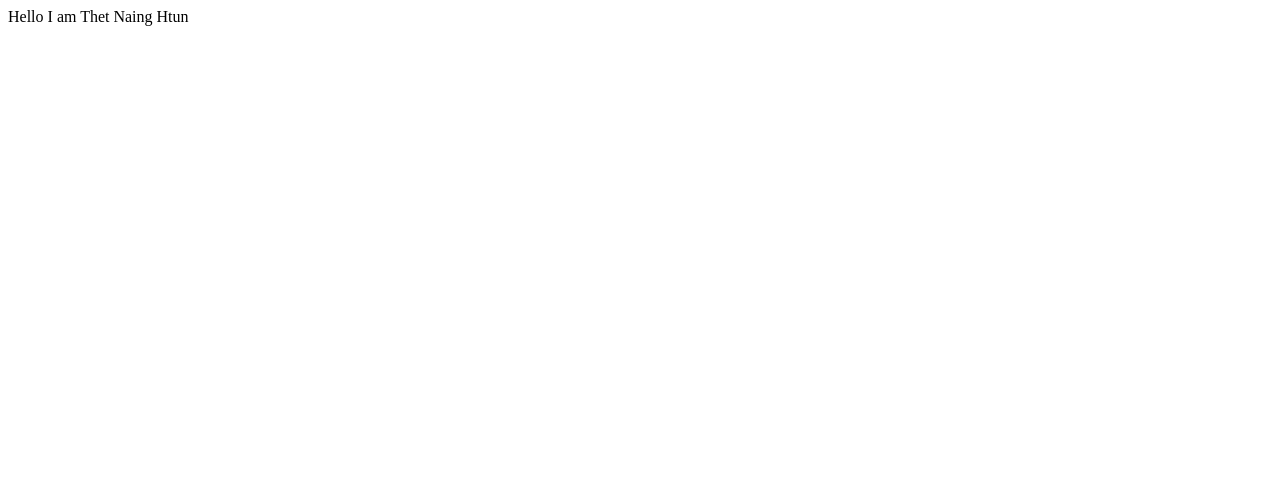
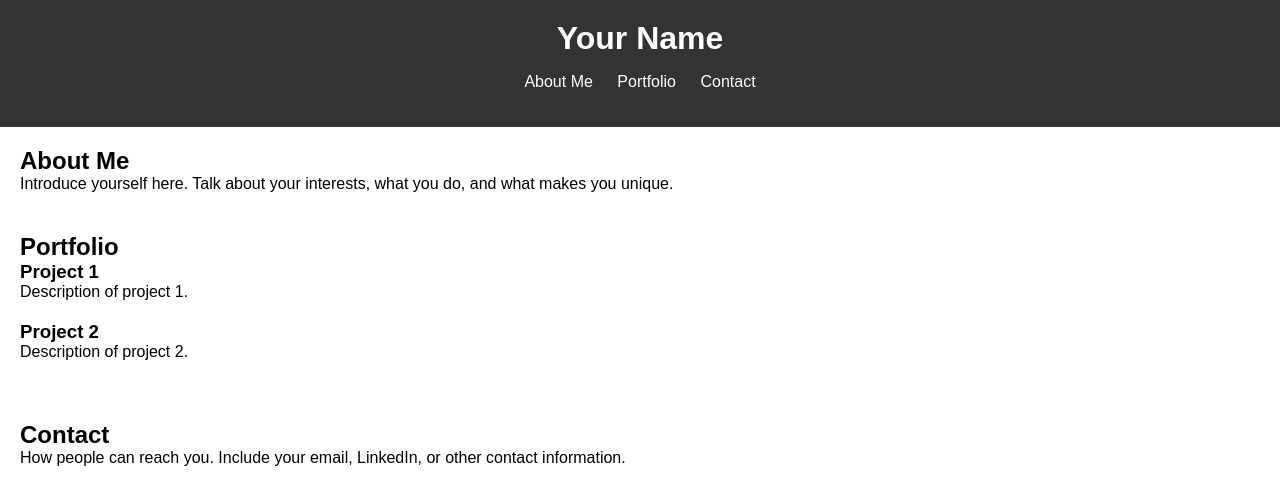
Before and after one commit to thetnainghtun4/thetnainghtun4.github.io, a plain HTML site: page index.html in a window 1280 px wide. Drawn offline with Linux system fonts and the light colour scheme.

Commit message:
Update index.html

```diff
--- a/index.html
+++ b/index.html
@@ -1 +1,92 @@
-Hello I am Thet Naing Htun
+<!DOCTYPE html>
+<html lang="en">
+<head>
+    <meta charset="UTF-8">
+    <meta name="viewport" content="width=device-width, initial-scale=1.0">
+    <title>Portfolio Website</title>
+    <link rel="stylesheet" href="style.css">
+<style>
+
+  /* Reset some basic elements */
+body, h1, h2, h3, p {
+    margin: 0;
+    padding: 0;
+}
+
+body {
+    font-family: Arial, sans-serif;
+}
+
+header {
+    background-color: #333;
+    color: #fff;
+    padding: 20px;
+    text-align: center;
+}
+
+header h1 {
+    margin: 0;
+}
+
+nav ul {
+    list-style-type: none;
+    padding: 0;
+}
+
+nav ul li {
+    display: inline;
+    margin: 0 10px;
+}
+
+nav ul li a {
+    color: #fff;
+    text-decoration: none;
+}
+
+section {
+    padding: 20px;
+}
+
+.project {
+    margin-bottom: 20px;
+}
+
+#contact p {
+    margin-bottom: 0;
+}
+
+</style>
+</head>
+<body>
+    <header>
+        <h1>Your Name</h1>
+        <nav>
+            <ul>
+                <li><a href="#about">About Me</a></li>
+                <li><a href="#portfolio">Portfolio</a></li>
+                <li><a href="#contact">Contact</a></li>
+            </ul>
+        </nav>
+    </header>
+    <section id="about">
+        <h2>About Me</h2>
+        <p>Introduce yourself here. Talk about your interests, what you do, and what makes you unique.</p>
+    </section>
+    <section id="portfolio">
+        <h2>Portfolio</h2>
+        <div class="project">
+            <h3>Project 1</h3>
+            <p>Description of project 1.</p>
+        </div>
+        <div class="project">
+            <h3>Project 2</h3>
+            <p>Description of project 2.</p>
+        </div>
+        <!-- Add more projects as needed -->
+    </section>
+    <section id="contact">
+        <h2>Contact</h2>
+        <p>How people can reach you. Include your email, LinkedIn, or other contact information.</p>
+    </section>
+</body>
+</html>
```
